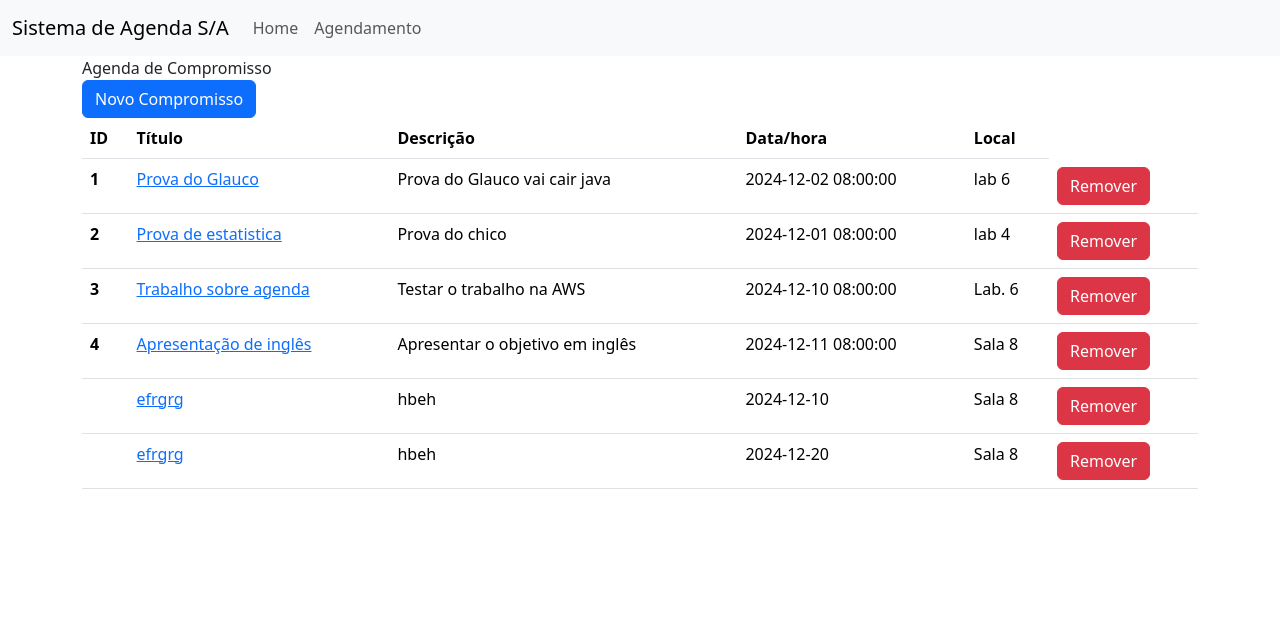
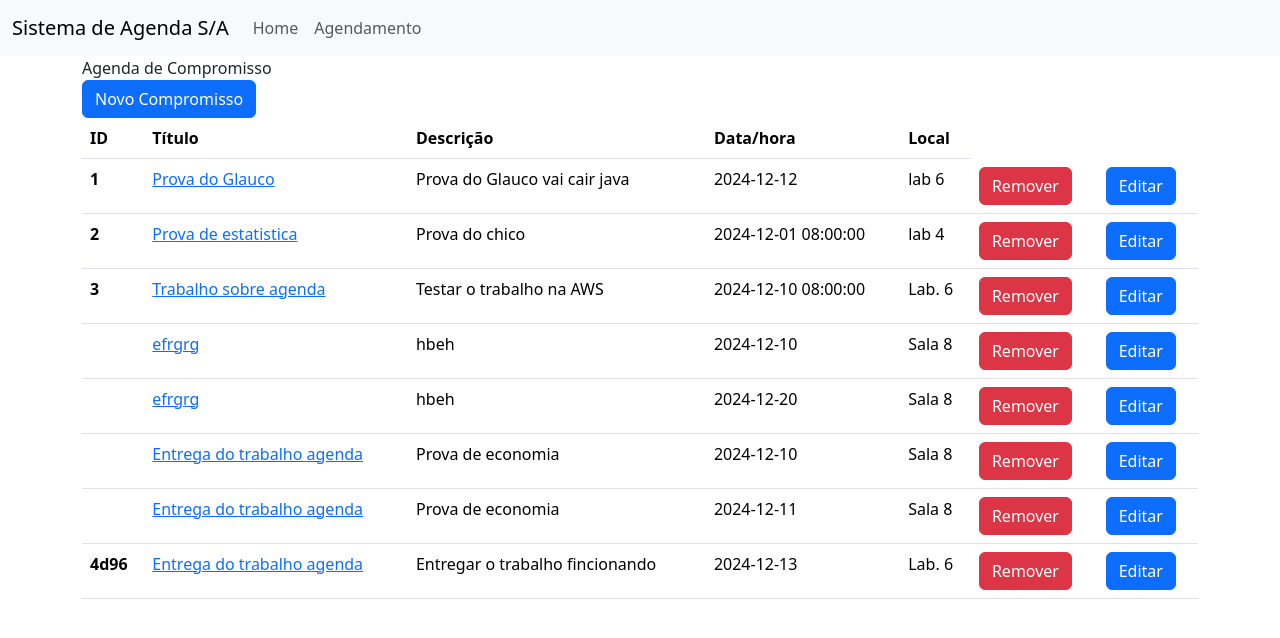
Before and after one commit to carlosjc31/agenda-compromisso-frontend, an Angular app: page /agendas in a window 1280 px wide. Shown: the top 638 px of the page. Built offline with nearby package versions, Linux system fonts and the light colour scheme; data requests are answered from the project's data file.

Commit message:
4º criando botão de atualizar

```diff
--- a/angular.json
+++ b/angular.json
@@ -105,5 +105,8 @@
         }
       }
     }
+  },
+  "cli": {
+    "analytics": "53a1a298-9293-422d-8dc2-09e3b200b8be"
   }
 }
--- a/db.json
+++ b/db.json
@@ -4,7 +4,7 @@
       "id": "1",
       "title": "Prova do Glauco",
       "description": "Prova do Glauco vai cair java",
-      "date_hora": "2024-12-02 08:00:00",
+      "date_hora": "2024-12-12",
       "local": "lab 6"
     },
     {
@@ -22,13 +22,6 @@
       "local": "Lab. 6"
     },
     {
-      "id": "4",
-      "title": "Apresentação de inglês",
-      "description": "Apresentar o objetivo em inglês",
-      "date_hora": "2024-12-11 08:00:00",
-      "local": "Sala 8"
-    },
-    {
       "id": "",
       "title": "efrgrg",
       "description": "hbeh",
@@ -41,6 +34,27 @@
       "description": "hbeh",
       "date_hora": "2024-12-20",
       "local": "Sala 8"
+    },
+    {
+      "id": "",
+      "title": "Entrega do trabalho agenda",
+      "description": "Prova de economia",
+      "date_hora": "2024-12-10",
+      "local": "Sala 8"
+    },
+    {
+      "id": "",
+      "title": "Entrega do trabalho agenda",
+      "description": "Prova de economia",
+      "date_hora": "2024-12-11",
+      "local": "Sala 8"
+    },
+    {
+      "id": "4d96",
+      "title": "Entrega do trabalho agenda",
+      "description": "Entregar o trabalho fincionando",
+      "date_hora": "2024-12-13",
+      "local": "Lab. 6"
     }
   ]
 }
--- a/src/app/agenda.service.ts
+++ b/src/app/agenda.service.ts
@@ -8,27 +8,27 @@ import { Agenda } from './agenda';
 })
 export class AgendaService {
 
-  private url = 'http://localhost:3000/agendas';
+  private apiurl = 'http://localhost:3000/agendas';
 
   constructor(private http: HttpClient) { }
 
   getAgendas(): Observable<Agenda[]> {
-    return this.http.get<Agenda[]>(this.url);
+    return this.http.get<Agenda[]>(this.apiurl);
   }
 
   delete(agenda: Agenda) {
-    return this.http.delete(`${this.url}/${agenda.id}`);
+    return this.http.delete<void>(`${this.apiurl}/${agenda.id}`);
   }
 
   getAgendasById(id: number): Observable<Agenda> {
-    return this.http.get<Agenda>(`${this.url}/${id}`);
+    return this.http.get<Agenda>(`${this.apiurl}/${id}`);
   }
   update(agenda: Agenda): Observable<Agenda> {
-    return this.http.put<Agenda>(`${this.url}/${agenda.id}`, agenda);
+    return this.http.put<Agenda>(`${this.apiurl}/${agenda.id}`, agenda);
   }
 
   save(agenda: Agenda): Observable<Agenda> {
-    return this.http.post<Agenda>(this.url, agenda);
+    return this.http.post<Agenda>(this.apiurl, agenda);
   }
 
 }
--- a/src/app/app-routing.module.ts
+++ b/src/app/app-routing.module.ts
@@ -5,9 +5,9 @@ import { FormAgendaComponent } from './form-agenda/form-agenda.component';
 import { HomeComponent } from './home/home.component';
 
 const routes: Routes = [
-  { path: '', redirectTo: 'home', pathMatch: 'full' },
+  { path: '', redirectTo: '/home', pathMatch: 'full' },
   { path: 'agendas', component: ListaAgendaComponent },
-  { path: 'agendas/:id', component: FormAgendaComponent },
+  { path: 'agenda/:id', component: FormAgendaComponent },
   { path: 'agenda', component: FormAgendaComponent },
   { path: 'home', component: HomeComponent },
 ];
--- a/src/app/form-agenda/form-agenda.component.ts
+++ b/src/app/form-agenda/form-agenda.component.ts
@@ -14,8 +14,8 @@ export class FormAgendaComponent implements OnInit {
   isEditing: boolean = false;
 
   constructor(private router: Router,
-              private activetedRoute: ActivatedRoute,
-              private agendaService: AgendaService,
+              private activatedRoute: ActivatedRoute,
+              private service: AgendaService,
               private formBuilder: FormBuilder) {
     this.formGroupAgenda = this.formBuilder.group({
       id: [''],
@@ -27,7 +27,7 @@ export class FormAgendaComponent implements OnInit {
   }
 
   ngOnInit(): void {
-    const id = Number(this.activetedRoute.snapshot.paramMap.get('id'));
+    const id = Number(this.activatedRoute.snapshot.paramMap.get('id'));
     if (id != 0) {
       this.isEditing = true;
       this.loadAgendas(id);
@@ -35,19 +35,21 @@ export class FormAgendaComponent implements OnInit {
 
   }
   loadAgendas(id: number) {
-    this.agendaService.getAgendasById(id).subscribe({
+    this.service.getAgendasById(id).subscribe({
       next: data => this.formGroupAgenda.setValue(data)
     });
   }
 
   update(){
-  this.agendaService.update(this.formGroupAgenda.value).subscribe({
+  this.service.update(this.formGroupAgenda.value).subscribe({
     next: () => this.router.navigate(['agendas'])
   });
   }
 
   save() {
-    this.agendaService.save(this.formGroupAgenda.value).subscribe({
+    const newAgenda =this.formGroupAgenda.value;
+    delete newAgenda.id;
+    this.service.save(newAgenda).subscribe({
       next: () => this.router.navigate(['agendas'])
     });
     }
--- a/src/app/lista-agenda/lista-agenda.component.html
+++ b/src/app/lista-agenda/lista-agenda.component.html
@@ -16,12 +16,11 @@
     <tbody>
       <tr *ngFor="let agenda of agendas">
         <th >{{agenda.id}}</th>
-        <td><a routerLink="agenda/{{agenda.id}}">{{agenda.title}}</a></td>
+        <td><a routerLink="agendas/{{agenda.id}}">{{agenda.title}}</a></td>
         <td>{{agenda.description}}</td>
         <td>{{agenda.date_hora}}</td>
         <td>{{agenda.local}}</td>
         <td><button class="btn btn-danger"(click)="delete(agenda)">Remover</button></td>
-
-    </tbody>
+        <td><button class="btn btn-primary"(click)="edit(agenda.id)">Editar</button></td>
   </table>
 </div>
--- a/src/app/lista-agenda/lista-agenda.component.ts
+++ b/src/app/lista-agenda/lista-agenda.component.ts
@@ -11,10 +11,11 @@ import { Router } from '@angular/router';
 export class ListaAgendaComponent implements OnInit {
 
 
+
   agendas: Agenda[] = [];
 
 
-  constructor(private agendaService: AgendaService,
+  constructor(private service: AgendaService,
               private router: Router
   ) { }
 
@@ -23,13 +24,13 @@ export class ListaAgendaComponent implements OnInit {
   }
 
   loadAgendas(){
-    this.agendaService.getAgendas().subscribe({
+    this.service.getAgendas().subscribe({
       next: data => this.agendas = data
     })
   }
 
     delete(agenda: Agenda) {
-    this.agendaService.delete(agenda).subscribe({
+    this.service.delete(agenda).subscribe({
       next: () => this.loadAgendas()
     });
     }
@@ -38,4 +39,7 @@ export class ListaAgendaComponent implements OnInit {
     this.router.navigate(['agenda']);
     }
 
+    edit(id: number) {
+      this.router.navigate(['agenda', id]);
+      }
 }
--- a/src/app/navbar/navbar.component.html
+++ b/src/app/navbar/navbar.component.html
@@ -1,16 +1,16 @@
 <nav class="navbar navbar-expand-lg bg-body-tertiary">
   <div class="container-fluid">
-    <a class="navbar-brand" [routerLink]="['home']">Sistema de Agenda S/A</a>
+    <a class="navbar-brand" href="#">Sistema de Agenda S/A</a>
     <button class="navbar-toggler" type="button" data-bs-toggle="collapse" data-bs-target="#navbarSupportedContent" aria-controls="navbarSupportedContent" aria-expanded="false" aria-label="Toggle navigation">
       <span class="navbar-toggler-icon"></span>
     </button>
     <div class="collapse navbar-collapse" id="navbarSupportedContent">
       <ul class="navbar-nav me-auto mb-2 mb-lg-0">
         <li class="nav-item">
-          <a class="nav-link" aria-current="page" [routerLink]="['home']">Home</a>
+          <a class="nav-link" aria-current="page" [routerLink]="['/home']">Home</a>
         </li>
         <li class="nav-item">
-          <a class="nav-link" aria-current="page" [routerLink]="['agendas']">Agendamento</a>
+          <a class="nav-link" aria-current="page" [routerLink]="['/agendas']">Agendamento</a>
         </li>
       </ul>
     </div>
```
